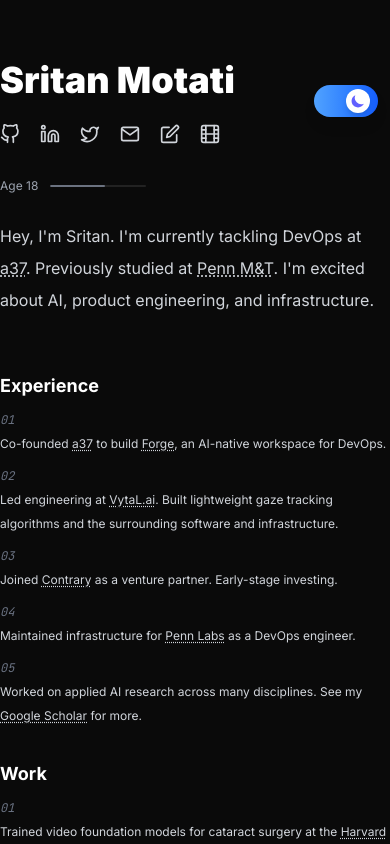
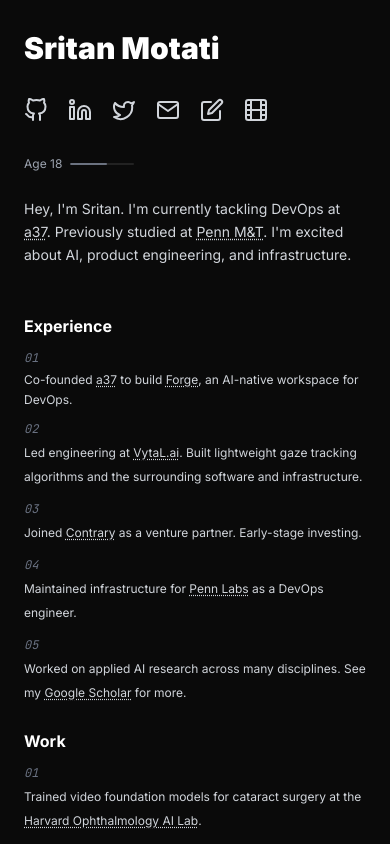
Before and after one commit to DavidBShan/WebsiteV2, a Next.js app: page / in a window 390 px wide. Shown: the top 844 px of the page. Built offline with nearby package versions, Linux system fonts and the light colour scheme.

Commit message:
fix mobile view

```diff
--- a/app/components/AgeProgress.tsx
+++ b/app/components/AgeProgress.tsx
@@ -53,7 +53,7 @@
   }, []);
 
   return (
-    <div className="inline-flex items-center gap-3">
+    <div className="inline-flex items-center gap-2 sm:gap-3">
       <span
         className="text-xs"
         style={{
@@ -65,7 +65,7 @@
 
       {/* Progress bar */}
       <div
-        className="w-24 h-[2px] rounded-full overflow-hidden"
+        className="w-16 sm:w-24 h-[2px] rounded-full overflow-hidden"
         style={{
           backgroundColor: isDarkMode ? "rgba(255, 255, 255, 0.1)" : "rgba(0, 0, 0, 0.08)",
         }}
--- a/app/components/ThemeToggle3D.tsx
+++ b/app/components/ThemeToggle3D.tsx
@@ -306,52 +306,8 @@
     }
   };
 
-  // Fallback to simple toggle for mobile/low-end devices
   if (!showCanvas) {
-    return (
-      <div className="inline-block fadeIn">
-        <button
-          type="button"
-          onClick={toggleTheme}
-          className="relative w-16 h-8 rounded-full bg-gradient-to-r from-blue-400 to-blue-600 dark:from-indigo-600 dark:to-purple-600 focus:outline-none focus:ring-2 focus:ring-offset-2 focus:ring-blue-500 dark:focus:ring-purple-600 shadow-lg transform transition-transform hover:scale-110"
-          aria-label="Toggle theme"
-        >
-          <div
-            className={`absolute top-1 transition-transform duration-500 ease-in-out ${
-              isDarkMode ? "translate-x-8" : "translate-x-1"
-            }`}
-          >
-            <div className="relative w-6 h-6 rounded-full bg-white shadow-md flex items-center justify-center">
-              <svg
-                className={`absolute w-4 h-4 transition-all duration-500 ${
-                  isDarkMode ? "opacity-0 rotate-180 text-yellow-500" : "opacity-100 rotate-0 text-yellow-500"
-                }`}
-                fill="currentColor"
-                viewBox="0 0 20 20"
-                aria-hidden="true"
-              >
-                <path
-                  fillRule="evenodd"
-                  d="M10 2a1 1 0 011 1v1a1 1 0 11-2 0V3a1 1 0 011-1zm4 8a4 4 0 11-8 0 4 4 0 018 0zm-.464 4.95l.707.707a1 1 0 001.414-1.414l-.707-.707a1 1 0 00-1.414 1.414zm2.12-10.607a1 1 0 010 1.414l-.706.707a1 1 0 11-1.414-1.414l.707-.707a1 1 0 011.414 0zM17 11a1 1 0 100-2h-1a1 1 0 100 2h1zm-7 4a1 1 0 011 1v1a1 1 0 11-2 0v-1a1 1 0 011-1zM5.05 6.464A1 1 0 106.465 5.05l-.708-.707a1 1 0 00-1.414 1.414l.707.707zm1.414 8.486l-.707.707a1 1 0 01-1.414-1.414l.707-.707a1 1 0 011.414 1.414zM4 11a1 1 0 100-2H3a1 1 0 000 2h1z"
-                  clipRule="evenodd"
-                />
-              </svg>
-
-              <svg
-                className={`absolute w-4 h-4 transition-all duration-500 ${
-                  isDarkMode ? "opacity-100 rotate-0 text-indigo-500" : "opacity-0 -rotate-180 text-indigo-500"
-                }`}
-                fill="currentColor"
-                viewBox="0 0 20 20"
-                aria-hidden="true"
-              >
-                <path d="M17.293 13.293A8 8 0 016.707 2.707a8.001 8.001 0 1010.586 10.586z" />
-              </svg>
-            </div>
-          </div>
-        </button>
-      </div>
-    );
+    return null;
   }
 
   return (
--- a/app/globals.css
+++ b/app/globals.css
@@ -18,11 +18,14 @@
 html {
   -webkit-font-smoothing: antialiased;
   -moz-osx-font-smoothing: grayscale;
+  overflow-x: hidden;
 }
 
 body {
   background: var(--background);
   color: var(--foreground);
+  overflow-x: hidden;
+  width: 100vw;
 }
 
 * {
@@ -64,6 +67,43 @@
   to {
     opacity: 1;
     transform: translateY(0);
+  }
+}
+
+/* Prevent text overflow on mobile */
+p, li {
+  word-wrap: break-word;
+  overflow-wrap: break-word;
+}
+
+/* Ensure proper mobile containment */
+@media (max-width: 640px) {
+  main {
+    width: 100%;
+    overflow-x: hidden;
+    padding-left: 24px !important;
+    padding-right: 24px !important;
+  }
+
+  section {
+    width: 100%;
+  }
+
+  /* Ensure list items don't overflow */
+  ul {
+    width: 100%;
+  }
+
+  li {
+    width: 100%;
+  }
+}
+
+/* Desktop padding */
+@media (min-width: 641px) {
+  main {
+    padding-left: 32px !important;
+    padding-right: 32px !important;
   }
 }
 
--- a/app/page.tsx
+++ b/app/page.tsx
@@ -8,16 +8,21 @@
   const [isDarkMode, setIsDarkMode] = useState(true);
 
   useEffect(() => {
-    // Check for saved theme preference or default to dark mode
-    const savedTheme = localStorage.getItem("theme");
-    const prefersDark = savedTheme ? savedTheme === "dark" : true;
-    setIsDarkMode(prefersDark);
+    const isMobile = /iPhone|iPad|iPod|Android/i.test(navigator.userAgent) || window.innerWidth < 640;
 
-    // Apply theme to document
-    if (prefersDark) {
+    if (isMobile) {
+      setIsDarkMode(true);
       document.documentElement.classList.add("dark");
     } else {
-      document.documentElement.classList.remove("dark");
+      const savedTheme = localStorage.getItem("theme");
+      const prefersDark = savedTheme ? savedTheme === "dark" : true;
+      setIsDarkMode(prefersDark);
+
+      if (prefersDark) {
+        document.documentElement.classList.add("dark");
+      } else {
+        document.documentElement.classList.remove("dark");
+      }
     }
   }, []);
 
@@ -25,10 +30,8 @@
     const newTheme = !isDarkMode;
     setIsDarkMode(newTheme);
 
-    // Save preference
     localStorage.setItem("theme", newTheme ? "dark" : "light");
 
-    // Apply theme
     if (newTheme) {
       document.documentElement.classList.add("dark");
     } else {
@@ -39,26 +42,31 @@
   return (
     <>
       <main
-        className="min-h-screen flex justify-center px-8"
-        style={{ paddingTop: "60px", paddingBottom: "60px" }}
+        className="min-h-screen flex justify-center overflow-x-hidden"
+        style={{
+          paddingTop: "30px",
+          paddingBottom: "30px",
+          paddingLeft: "24px",
+          paddingRight: "24px"
+        }}
       >
         <div className="max-w-4xl w-full">
         <div
-          style={{ display: "flex", flexDirection: "column", gap: "1.5rem" }}
+          className="flex flex-col gap-6"
         >
           <div className="animate-fade-in delay-0">
             <div className="flex flex-col">
               <div className="relative" style={{ marginBottom: "1.5rem" }}>
                 <h1
-                  className="text-4xl font-black"
+                  className="text-3xl sm:text-4xl font-black"
                   style={{
                     color: isDarkMode ? "#ffffff" : "#000000"
                   }}
                 >
                   Sritan Motati
                 </h1>
-                {/* Theme Toggle - positioned absolutely */}
-                <div className="fadeIn" style={{
+                {/* Theme Toggle - positioned absolutely, hidden on mobile */}
+                <div className="hidden sm:block fadeIn" style={{
                   position: "absolute",
                   top: "0",
                   right: "0",
@@ -75,14 +83,14 @@
                 </div>
               </div>
               <div
-                className="flex gap-5 outline-none"
-                style={{ marginBottom: "1rem" }}
+                className="flex flex-wrap gap-5 sm:gap-5 outline-none"
+                style={{ marginBottom: "1rem", marginTop: "0.5rem" }}
               >
                 <a
                   href="https://github.com/sritanmotati"
                   target="_blank"
                   rel="noopener noreferrer"
-                  className="hover:opacity-80"
+                  className="hover:opacity-80 p-1 -m-1"
                   style={{ color: isDarkMode ? '#d1d5db' : '#000000' }}
                 >
                   <svg
@@ -92,7 +100,7 @@
                     viewBox="0 0 24 24"
                     strokeLinecap="round"
                     strokeLinejoin="round"
-                    className="w-5 h-5"
+                    className="w-6 h-6 sm:w-5 sm:h-5"
                     height="1em"
                     width="1em"
                     xmlns="http://www.w3.org/2000/svg"
@@ -105,7 +113,7 @@
                   href="https://www.linkedin.com/in/sritan/"
                   target="_blank"
                   rel="noopener noreferrer"
-                  className="hover:opacity-80"
+                  className="hover:opacity-80 p-1 -m-1"
                   style={{ color: isDarkMode ? '#d1d5db' : '#000000' }}
                 >
                   <svg
@@ -115,7 +123,7 @@
                     viewBox="0 0 24 24"
                     strokeLinecap="round"
                     strokeLinejoin="round"
-                    className="w-5 h-5"
+                    className="w-6 h-6 sm:w-5 sm:h-5"
                     height="1em"
                     width="1em"
                     xmlns="http://www.w3.org/2000/svg"
@@ -130,7 +138,7 @@
                   href="https://twitter.com/sritanmotati"
                   target="_blank"
                   rel="noopener noreferrer"
-                  className="hover:opacity-80"
+                  className="hover:opacity-80 p-1 -m-1"
                   style={{ color: isDarkMode ? '#d1d5db' : '#000000' }}
                 >
                   <svg
@@ -140,7 +148,7 @@
                     viewBox="0 0 24 24"
                     strokeLinecap="round"
                     strokeLinejoin="round"
-                    className="w-5 h-5"
+                    className="w-6 h-6 sm:w-5 sm:h-5"
                     height="1em"
                     width="1em"
                     xmlns="http://www.w3.org/2000/svg"
@@ -153,7 +161,7 @@
                   href="mailto:sritan@a37.ai"
                   target="_blank"
                   rel="noopener noreferrer"
-                  className="hover:opacity-80"
+                  className="hover:opacity-80 p-1 -m-1"
                   style={{ color: isDarkMode ? '#d1d5db' : '#000000' }}
                 >
                   <svg
@@ -163,7 +171,7 @@
                     viewBox="0 0 24 24"
                     strokeLinecap="round"
                     strokeLinejoin="round"
-                    className="w-5 h-5"
+                    className="w-6 h-6 sm:w-5 sm:h-5"
                     height="1em"
                     width="1em"
                     xmlns="http://www.w3.org/2000/svg"
@@ -177,7 +185,7 @@
                   href="https://medium.com/@sritan"
                   target="_blank"
                   rel="noopener noreferrer"
-                  className="hover:opacity-80"
+                  className="hover:opacity-80 p-1 -m-1"
                   style={{ color: isDarkMode ? '#d1d5db' : '#000000' }}
                 >
                   <svg
@@ -187,7 +195,7 @@
                     viewBox="0 0 24 24"
                     strokeLinecap="round"
                     strokeLinejoin="round"
-                    className="w-5 h-5"
+                    className="w-6 h-6 sm:w-5 sm:h-5"
                     height="1em"
                     width="1em"
                     xmlns="http://www.w3.org/2000/svg"
@@ -201,7 +209,7 @@
                   href="https://letterboxd.com/sritan"
                   target="_blank"
                   rel="noopener noreferrer"
-                  className="hover:opacity-80"
+                  className="hover:opacity-80 p-1 -m-1"
                   style={{ color: isDarkMode ? '#d1d5db' : '#000000' }}
                 >
                   <svg
@@ -211,7 +219,7 @@
                     viewBox="0 0 24 24"
                     strokeLinecap="round"
                     strokeLinejoin="round"
-                    className="w-5 h-5"
+                    className="w-6 h-6 sm:w-5 sm:h-5"
                     height="1em"
                     width="1em"
                     xmlns="http://www.w3.org/2000/svg"
@@ -244,7 +252,7 @@
           </div>
 
           <section className="animate-fade-in delay-400">
-            <p className="leading-loose text-base" style={{ color: isDarkMode ? '#d1d5db' : '#000000' }}>
+            <p className="leading-relaxed text-sm sm:text-base" style={{ color: isDarkMode ? '#d1d5db' : '#000000' }}>
               Hey, I'm Sritan. I'm currently tackling DevOps at{" "}
               <a
                 target="_blank"
@@ -268,12 +276,12 @@
           </section>
 
           <section
-            className="grid grid-cols-1 md:grid-cols-3"
-            style={{ gap: "2rem", marginTop: "2rem" }}
+            className="grid grid-cols-1 md:grid-cols-3 gap-6 md:gap-8"
+            style={{ marginTop: "1.5rem" }}
           >
             <div>
               <h2
-                className="text-lg font-bold animate-fade-in delay-700"
+                className="text-base sm:text-lg font-bold animate-fade-in delay-700"
                 style={{
                   marginBottom: "0.75rem",
                   color: isDarkMode ? "#ffffff" : "#000000"
@@ -288,14 +296,14 @@
                   gap: "0.75rem",
                 }}
               >
-                <li className="text-xs leading-loose animate-fade-in delay-900" style={{ color: isDarkMode ? '#d1d5db' : '#000000' }}>
+                <li className="text-xs leading-relaxed animate-fade-in delay-900 w-full" style={{ color: isDarkMode ? '#d1d5db' : '#000000' }}>
                   <div
                     className="text-xs italic text-gray-500 dark:text-gray-500 font-mono"
                     style={{ marginBottom: "0.25rem" }}
                   >
                     01
                   </div>
-                  <p>
+                  <p className="break-words">
                     Co-founded{" "}
                     <a
                       target="_blank"
@@ -404,7 +412,7 @@
 
             <div>
               <h2
-                className="text-lg font-bold animate-fade-in delay-700"
+                className="text-base sm:text-lg font-bold animate-fade-in delay-700"
                 style={{
                   marginBottom: "0.75rem",
                   color: isDarkMode ? "#ffffff" : "#000000"
@@ -537,7 +545,7 @@
 
             <div>
               <h2
-                className="text-lg font-bold animate-fade-in delay-700"
+                className="text-base sm:text-lg font-bold animate-fade-in delay-700"
                 style={{
                   marginBottom: "0.75rem",
                   color: isDarkMode ? "#ffffff" : "#000000"
```
